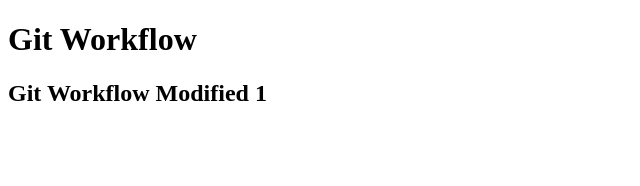
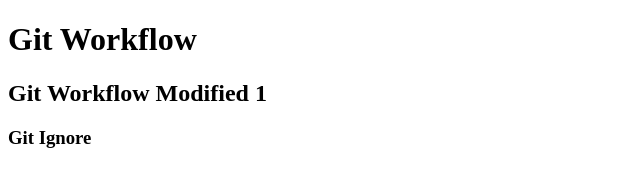
Before and after one commit to Vikas-Dixit1987/My-Project, a plain HTML site: page index.html in a window 1280 px wide. Shown: the whole page, without its empty margins (0-640 px from the left). Drawn offline with Linux system fonts and the light colour scheme.

Commit message:
Git Ignore Implimented

```diff
--- a/index.html
+++ b/index.html
@@ -16,5 +16,9 @@
                 Git Workflow Modified 1
         </h2>
 
+        <h3>
+                Git Ignore
+        </h3>
+
 </body>
 </html>
```
Also changed, not shown: app.js (added), passwords/home.html (added), style.css (added), 1 other file.
